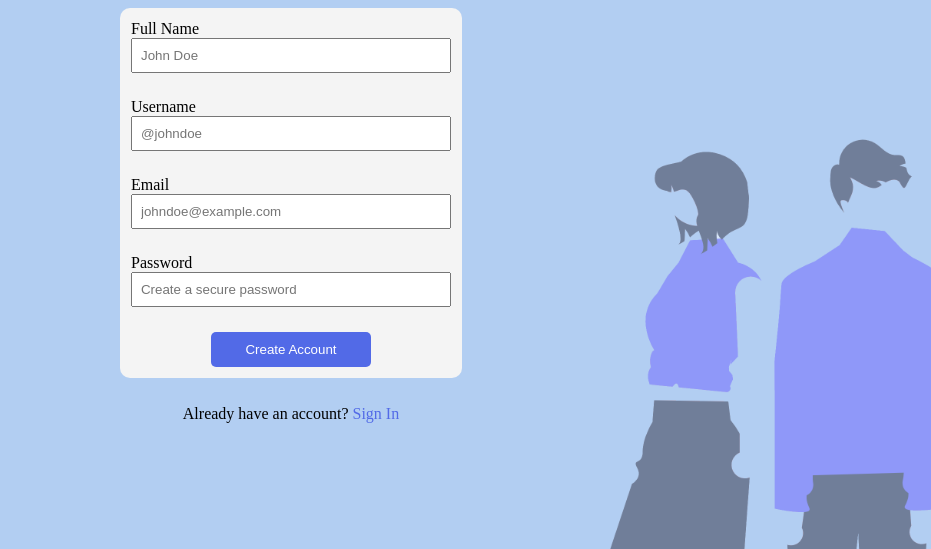
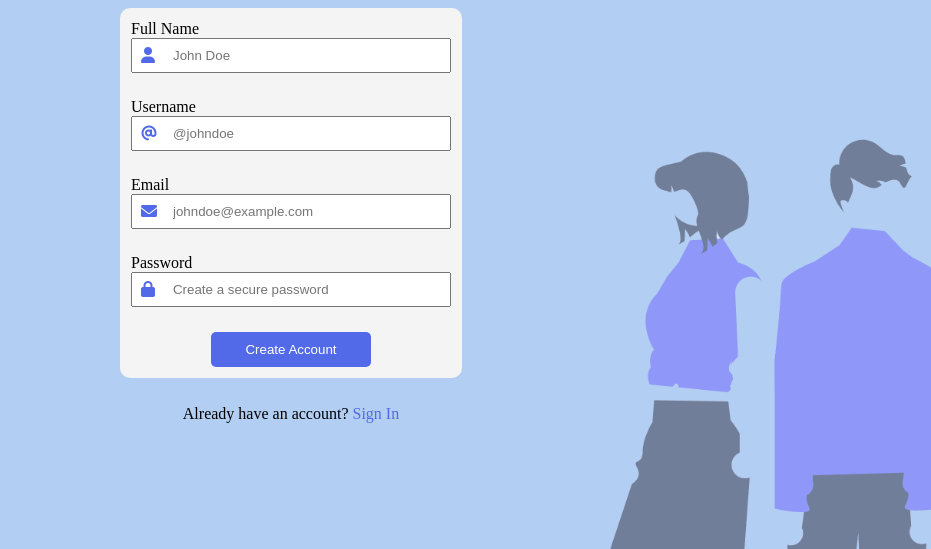
Before and after one commit to Sublimeful/SparkHacks-2025, a website: page app/public/signup/index.html in a window 1280 px wide. Shown: the part 251-800 px from the top of the page, without its empty margins (349-1280 px from the left). Drawn offline with Linux system fonts and the light colour scheme.

Commit message:
Position icon into text fields

```diff
--- a/app/public/signup/index.css
+++ b/app/public/signup/index.css
@@ -45,7 +45,7 @@ h2 {
 
 .signup_input {
     width: 100%;
-    padding: 8px;
+    padding: 8px 8px 8px 40px; /* Adjust padding to make space for the icon */
     box-sizing: border-box;
 }
 
@@ -87,3 +87,16 @@ a:hover {
     right: 0px;
     width: 30vw;
 }
+
+.input-container {
+    position: relative;
+    width: 100%;
+}
+
+.icon {
+    position: absolute;
+    left: 10px;
+    top: 50%;
+    transform: translateY(-50%);
+    color: #526AE7;
+}
--- a/app/public/signup/index.html
+++ b/app/public/signup/index.html
@@ -2,6 +2,7 @@
 <html>
 <head>
     <link rel="stylesheet" href="index.css">
+    <link rel="stylesheet" href="https://cdnjs.cloudflare.com/ajax/libs/font-awesome/6.0.0-beta3/css/all.min.css">
 </head>
 <body>
     <img src="../assets/user_signup.png" id="people">
@@ -13,20 +14,32 @@
         <form id="signup_form">
             <div class="form_element">
                 <label>Full Name</label>
-                <input class="signup_input" id="fullname" type="text" placeholder="John Doe">
+                <div class="input-container">
+                    <i class="fas fa-user icon"></i>
+                    <input class="signup_input" id="fullname" type="text" placeholder="John Doe">
+                </div>
             </div>
 
             <div class="form_element">
                 <label>Username</label>
-                <input class="signup_input" id="username" type="text" placeholder="@johndoe">
+                <div class="input-container">
+                    <i class="fas fa-at icon"></i>
+                    <input class="signup_input" id="username" type="text" placeholder="@johndoe">
+                </div>
             </div>
             <div class="form_element">
                 <label>Email</label>
-                <input class="signup_input" id="email" type="email" placeholder="johndoe@example.com">
+                <div class="input-container">
+                    <i class="fas fa-envelope icon"></i>
+                    <input class="signup_input" id="email" type="email" placeholder="johndoe@example.com">
+                </div>
             </div>
             <div class="form_element">
                 <label>Password</label>
-                <input class="signup_input" id="password" type="password" placeholder="Create a secure password">
+                <div class="input-container">
+                    <i class="fas fa-lock icon"></i>
+                    <input class="signup_input" id="password" type="password" placeholder="Create a secure password">
+                </div>
             </div>
             <input id="submit" type="submit" value="Create Account">
         </form>
```
